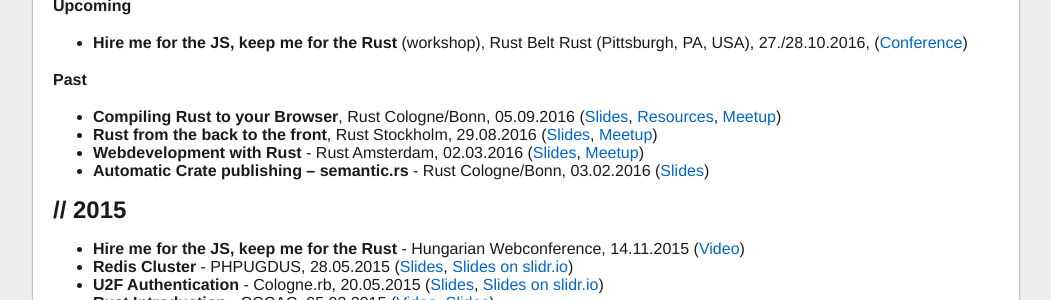
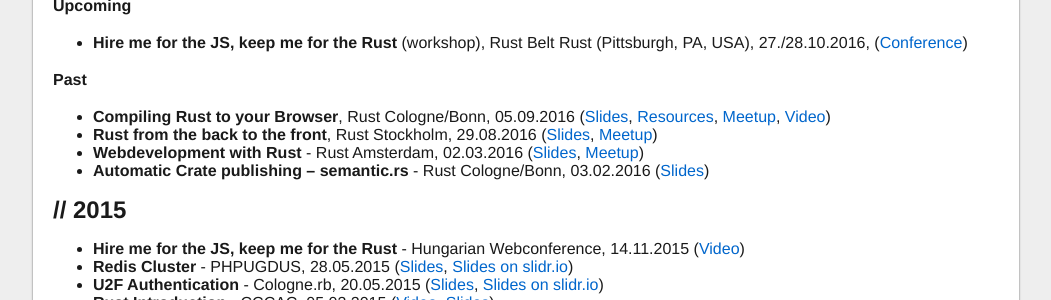
Before and after one commit to badboy/fnordig.de, a Jekyll site: the page built from talks.md, in a window 1280 px wide. Shown: the part 211-511 px from the top of the page, without its empty margins (114-1165 px from the left). Built offline with Jekyll 4.4.1, drawn with Linux system fonts in a browser that asks for light colours.

Commit message:
new video: Compiling Rust to your Browser

```diff
--- a/talks.md
+++ b/talks.md
@@ -15,7 +15,7 @@ Want me to speak? Contact me [via mail](mailto:janerik@fnordig.de).
 
 **Past**
 
-* **Compiling Rust to your Browser**, Rust Cologne/Bonn, 05.09.2016 ([Slides](https://badboy.github.io/rust-to-the-browser/), [Resources](http://www.hellorust.com/emscripten/), [Meetup](https://www.meetup.com/Rust-Cologne-Bonn/events/233139845/))
+* **Compiling Rust to your Browser**, Rust Cologne/Bonn, 05.09.2016 ([Slides](https://badboy.github.io/rust-to-the-browser/), [Resources](http://www.hellorust.com/emscripten/), [Meetup](https://www.meetup.com/Rust-Cologne-Bonn/events/233139845/), [Video](https://media.ccc.de/v/rustmcb.2016.09.compiling-rust-to-asmjs))
 * **Rust from the back to the front**, Rust Stockholm, 29.08.2016 ([Slides](https://badboy.github.io/rust-sthlm/#1), [Meetup](https://www.meetup.com/ruststhlm/events/232054490/))
 * **Webdevelopment with Rust** - Rust Amsterdam, 02.03.2016 ([Slides](http://badboy.github.io/webdev-rust-slides/), [Meetup](http://www.meetup.com/Rust-Amsterdam/events/227827508/))
 * **Automatic Crate publishing – semantic.rs** - Rust Cologne/Bonn, 03.02.2016 ([Slides](http://badboy.github.io/semantic-rs-slides/#1))
```
